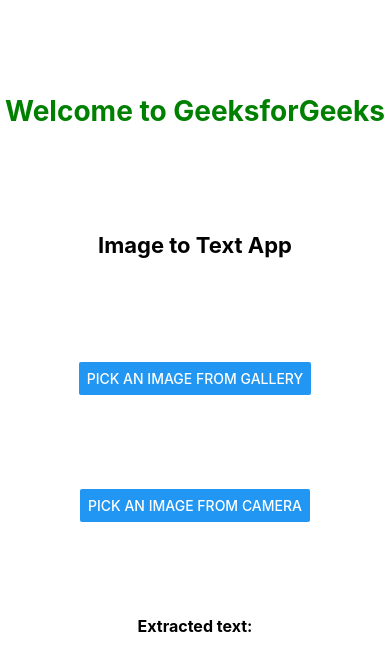
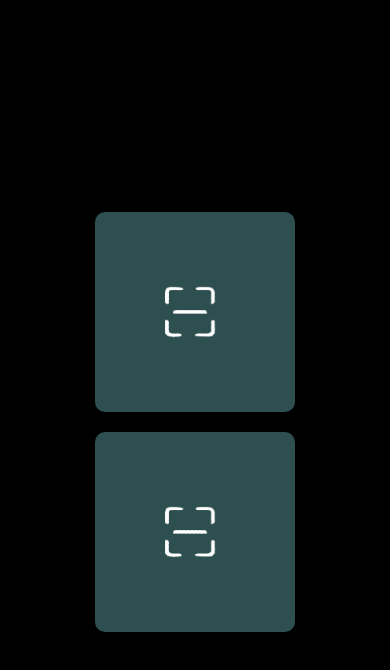
Before and after one commit to Vinit-Londhe/NM_Sensei, a React Native app: screen /mainH in a window 390 px wide. Shown: the top 670 px of the page. Built offline with nearby package versions, Linux system fonts and the light colour scheme.

Commit message:
added main home screen

```diff
--- a/App.tsx
+++ b/App.tsx
@@ -13,6 +13,7 @@
 import RFResult from './Screens/Methods/1/RFResult';
 import NRResult from './Screens/Methods/1/NRResult';
 import ScanScreen from './Screens/Scanscreen';
+import MainScreen from './Screens/Mainhome';
 
 
 const Stack = createNativeStackNavigator();
@@ -22,13 +23,14 @@
     <SafeAreaView style={{ backgroundColor: 'black', flex: 1 }}>
       <NavigationContainer>
         <StatusBar style="light" />
-        <Stack.Navigator initialRouteName="scan">
+        <Stack.Navigator initialRouteName="mainH">
           <Stack.Screen name="Home" component={Home} options={{ headerShown: false }} />
           <Stack.Screen name="Uone" component={Uone} />
           <Stack.Screen name="Bisection" component={Bisection} options={{ headerShown: false }} />
           <Stack.Screen name="NR" component={NewtonRaphson} options={{ headerShown: false }} />
           <Stack.Screen name="NRR" component={NRResult} options={{ headerShown: false }} />
           <Stack.Screen name="scan" component={ScanScreen} options={{ headerShown: false }} />
+          <Stack.Screen name="mainH" component={MainScreen} options={{ headerShown: false }} />
 
           <Stack.Screen name="RF" component={RegulaFalsi} options={{ headerShown: false }} />
           <Stack.Screen name="RFResult" component={RFResult} options={{ headerShown: false }} />
--- /dev/null
+++ b/Screens/Mainhome.js
@@ -0,0 +1,53 @@
+// MainScreen.js
+import React from 'react';
+import { View, TouchableOpacity, Image, StyleSheet } from 'react-native';
+
+const MainScreen = ({ navigation }) => {
+    return (
+        <View style={styles.container}>
+            <TouchableOpacity
+                style={styles.button}
+                onPress={() => navigation.navigate('Home')}
+            >
+                <Image
+                    source={require('./icon/scanicon.png')}
+                    style={styles.icon}
+                />
+            </TouchableOpacity>
+            <TouchableOpacity
+                style={styles.button}
+                onPress={() => navigation.navigate('scan')}
+            >
+                <Image
+                    source={require('./icon/scanicon.png')}
+                    style={styles.icon}
+                />
+            </TouchableOpacity>
+        </View>
+    );
+};
+
+const styles = StyleSheet.create({
+    container: {
+        flex: 1,
+        justifyContent: 'center',
+        alignItems: 'center',
+        backgroundColor: 'black'
+    },
+    button: {
+        width: 200,
+        height: 200,
+        backgroundColor: '#2E4F4F', // Change the background color as needed
+        justifyContent: 'center',
+        alignItems: 'center',
+        borderRadius: 10,
+        marginVertical: 10,
+    },
+    icon: {
+        width: 100,
+        height: 100,
+        resizeMode: 'contain', // Adjust the resizeMode as needed
+    },
+});
+
+export default MainScreen;
--- a/Screens/Scanscreen.js
+++ b/Screens/Scanscreen.js
@@ -1,6 +1,6 @@
 import React, { useState } from 'react';
 import { StatusBar } from 'expo-status-bar';
-import { Button, StyleSheet, Text, Image, SafeAreaView, View } from 'react-native';
+import { Button, StyleSheet, Text, Image, SafeAreaView, View, TouchableOpacity } from 'react-native';
 import * as ImagePicker from 'expo-image-picker';
 
 const ScanScreen = () => {
@@ -52,19 +52,20 @@
       .then((result) => {
         setExtractedText(result['all_text']);
         sendTextToBackend(result['all_text']);
+
       })
       .catch((error) => console.log('error', error));
   };
 
   const sendTextToBackend = (text) => {
     // Replace the URL with your Flask API endpoint
-
-    fetch('http://192.168.29.233:5000/process_text', {
+    console.log(text)
+    fetch('http://192.168.29.50:5000/process_ocr_text', {
       method: 'POST',
       headers: {
         'Content-Type': 'application/json',
       },
-      body: JSON.stringify({'text': text}),
+      body: JSON.stringify({ 'text': text }),
     })
       .then((response) => response.json())
       .then((result) => {
@@ -75,10 +76,21 @@
 
   return (
     <SafeAreaView style={styles.container}>
-      <Text style={styles.heading}>Welcome to GeeksforGeeks</Text>
-      <Text style={styles.heading2}>Image to Text App</Text>
-      <Button title="Pick an image from gallery" onPress={pickImageGallery} />
-      <Button title="Pick an image from camera" onPress={pickImageCamera} />
+      <Text style={styles.heading}>Pick a choice</Text>
+      <TouchableOpacity
+        style={styles.button}
+        onPress={pickImageCamera}
+      >
+        <Text style={styles.buttonText}>Scan from Camera</Text>
+      </TouchableOpacity>
+      <TouchableOpacity
+        style={styles.button}
+        onPress={pickImageGallery}
+      >
+        <Text style={styles.buttonText}>Pick from gallery</Text>
+      </TouchableOpacity>
+      {/* <Button title="Pick an image from gallery" onPress={pickImageGallery} />
+      <Button title="Pick an image from camera" onPress={pickImageCamera} /> */}
       {image && (
         <Image
           source={{ uri: image }}
@@ -106,19 +118,33 @@
 };
 
 const styles = StyleSheet.create({
+
   container: {
     display: 'flex',
     alignContent: 'center',
     alignItems: 'center',
     justifyContent: 'space-evenly',
-    backgroundColor: '#fff',
+    backgroundColor: 'black',
     height: '100%',
+  },
+  button: {
+
+    backgroundColor: '#2E4F4F',
+    width: 200,
+    height: 200,
+    justifyContent: 'center',
+    alignItems: 'center'
+
+  },
+  buttonText: {
+    color: 'white',
+    fontSize: 20
   },
   heading: {
     fontSize: 28,
     fontWeight: 'bold',
     marginBottom: 10,
-    color: 'green',
+    color: '#2E4F4F',
     textAlign: 'center',
   },
   heading2: {
```
Also changed, not shown: Screens/icon/scanicon.png (added).
